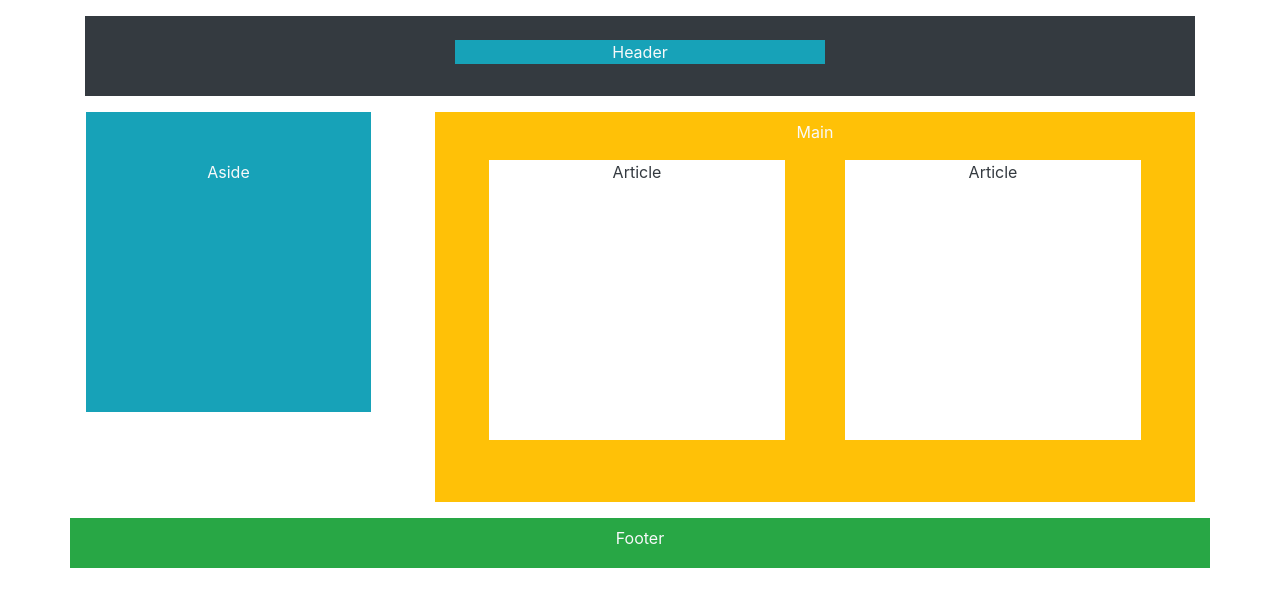
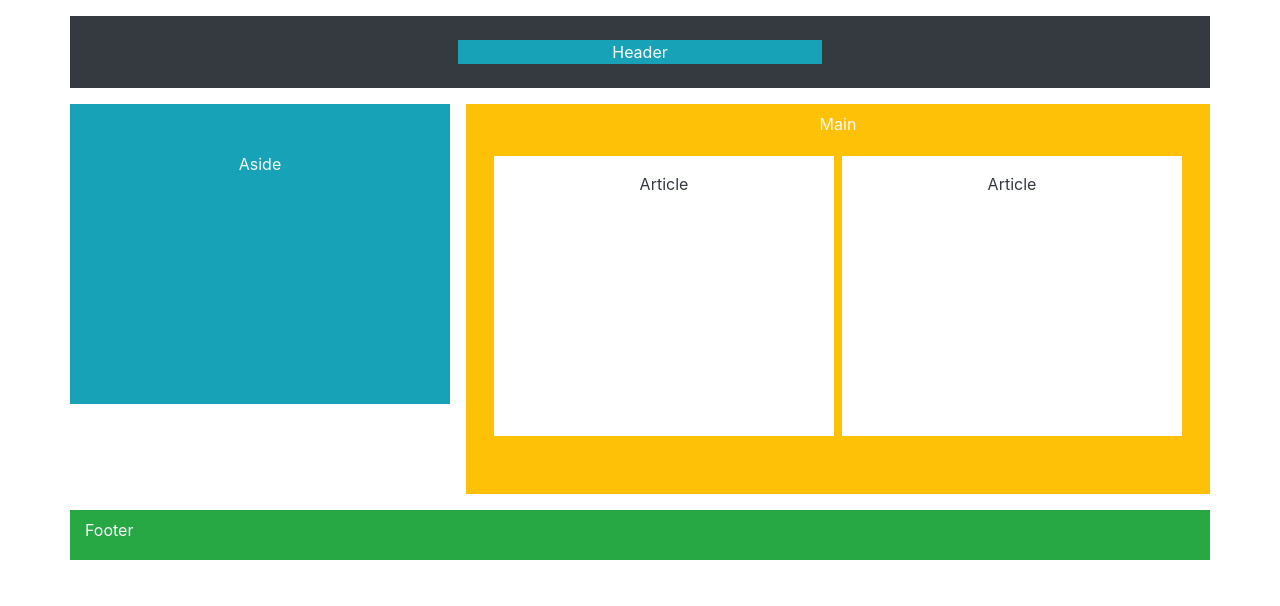
Before and after one commit to GioFranco79/curso67RoR, a plain HTML site: page CSS/Bootstrap2.html in a window 1280 px wide. Drawn offline with nearby package versions, Linux system fonts and the light colour scheme.

Commit message:
Mejorado

```diff
--- a/CSS/Bootstrap2.html
+++ b/CSS/Bootstrap2.html
@@ -11,22 +11,21 @@
 
 <body>
     <div class="container text-light">
-        <div class="container bg-dark mt-3" style="height:80px;">
-            <div class="row bg-dark">
-                <div class="col-4 bg-info mx-auto text-center mt-4">Header</div>
-            </div>
+        <div class="row bg-dark mt-3 p-4">
+            <div class="col-4 bg-info mx-auto text-center">Header</div>
         </div>
+
         <div class="row text-center">
-            <div class="col-3 bg-info p-5 mt-3 mr-3 ml-3" style="height:300px;">Aside</div>
-            <div class="col-md-8 bg-warning p-2 mt-3 ml-5 text-center">Main
+            <div class="col-4 bg-info p-5 mt-3 mr-3" style="height:300px;">Aside</div>
+            <div class="col bg-warning p-2 mt-3 text-center">Main
                 <div class="row text-dark p-3 mx-auto" style="height:350px;">
-                    <div class="col-5 bg-white mx-auto" style="height: 280px;">Article</div>
-                    <div class="col-5 bg-white ml-5 mx-auto" style="height: 280px;">Article</div>
+                    <div class="col bg-white p-3 m-1" style="height: 280px;">Article</div>
+                    <div class="col bg-white p-3 m-1" style="height: 280px;">Article</div>
                 </div>
             </div>
         </div>
         <div class="row bg-success mt-3" style="height: 50px;">
-            <div class="mx-auto mt-2">Footer</div>
+            <div class="col mx-auto mt-2">Footer</div>
         </div>
     </div>
     <script src="https://code.jquery.com/jquery-3.5.1.slim.min.js" integrity="sha384-DfXdz2htPH0lsSSs5nCTpuj/zy4C+OGpamoFVy38MVBnE+IbbVYUew+OrCXaRkfj" crossorigin="anonymous"></script>
```
